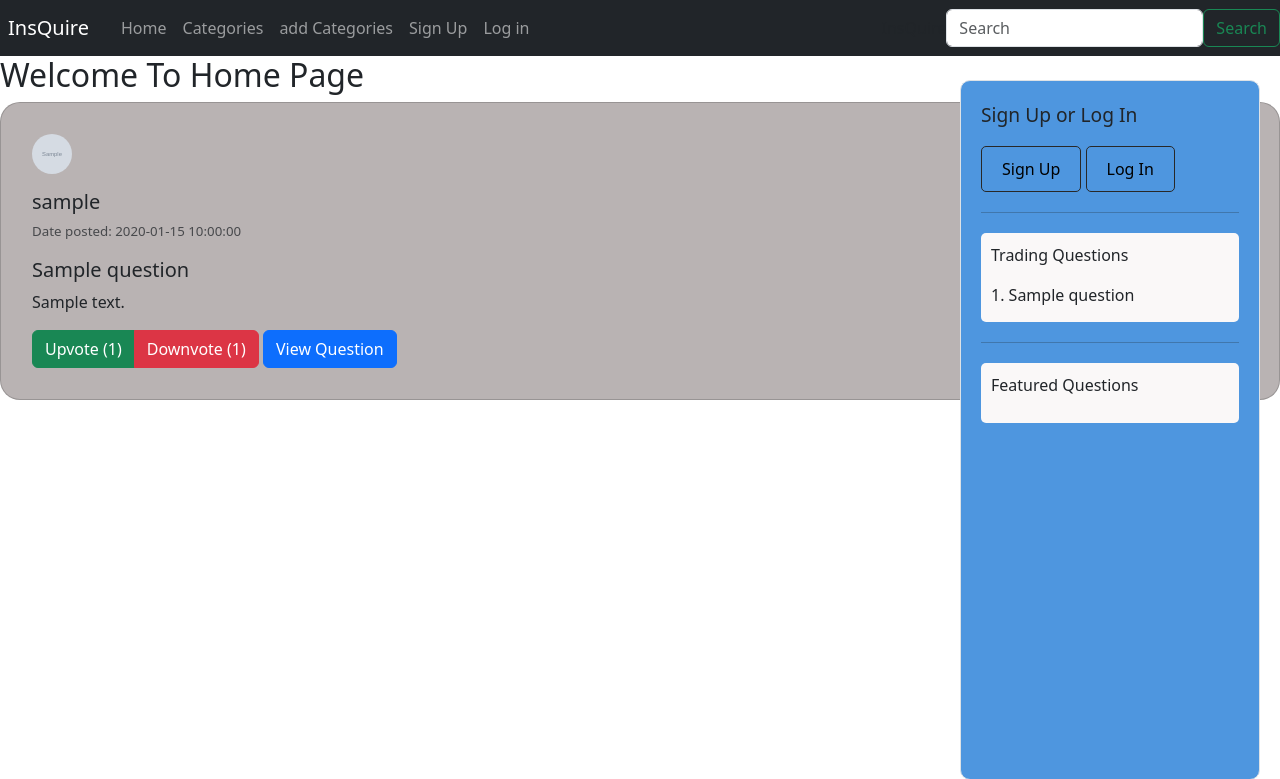
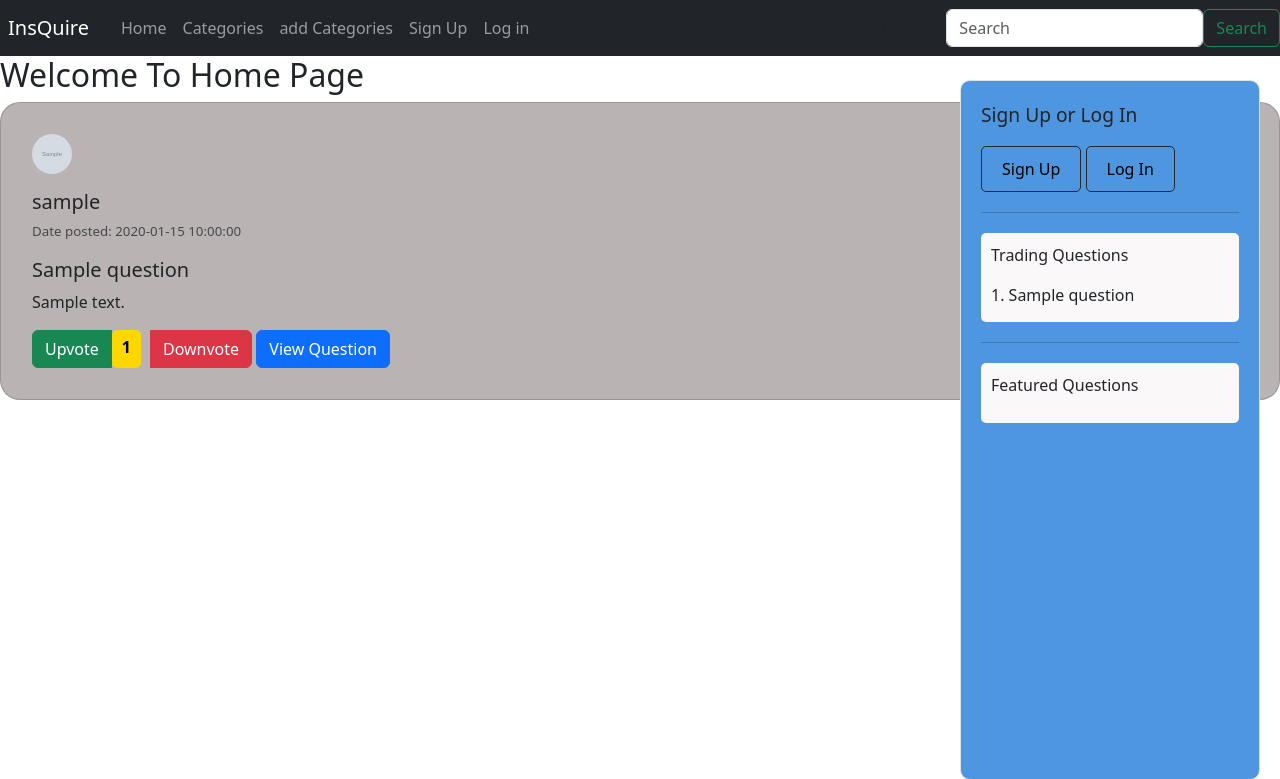
Before and after one commit to ibby-hassan/WAD2-Group-Project, a Django app: page / in a window 1280 px wide. Shown: the top 779 px of the page. Run offline with Django 3.2, Linux system fonts and the light colour scheme; tables that the repository leaves empty hold one stand-in row (values such as "Sample post"); grey boxes marked "Sample" are stand-in pictures.

Commit message:
change vote

```diff
--- a/templates/insQuire/index.html
+++ b/templates/insQuire/index.html
@@ -12,10 +12,18 @@
             padding: 15px; /* 内边距 */
             margin-bottom: 30px; /* 底部外边距 */
         }
+        .vote-count {
+            display: inline-block;
+            padding: 5px 10px; /* 调整内边距 */
+            background-color: #ffd700; /* 黄色背景 */
+            border-radius: 5px; /* 圆角 */
+            color: #000; /* 黑色文字 */
+            font-weight: bold; /* 加粗文字 */
+            margin-right: 10px; /* 右边距 */
+        }
     </style>
 
     <h2>Welcome To Home Page</h2>
-
 
     {% if recent_questions %}
         {% for question in recent_questions %}
@@ -33,8 +41,10 @@
                     <h5 class="card-title">{{ question.title }}</h5>
                     <p class="card-text">{{ question.content|truncatewords:10 }}</p>
                     <div class="btn-group" role="group" aria-label="Question actions">
-                        <button type="button" class="btn btn-success">Upvote ({{ question.votes }})</button>
-                        <button type="button" class="btn btn-danger">Downvote ({{ question.votes }})</button>
+
+                        <button type="button" class="btn btn-success">Upvote</button>
+                        <span class="vote-count">{{ question.votes }}</span>
+                        <button type="button" class="btn btn-danger">Downvote</button>
                     </div>
                     <a href="{% url 'insQuire:question' question.id %}" class="btn btn-primary">View Question</a>
                 </div>
```
